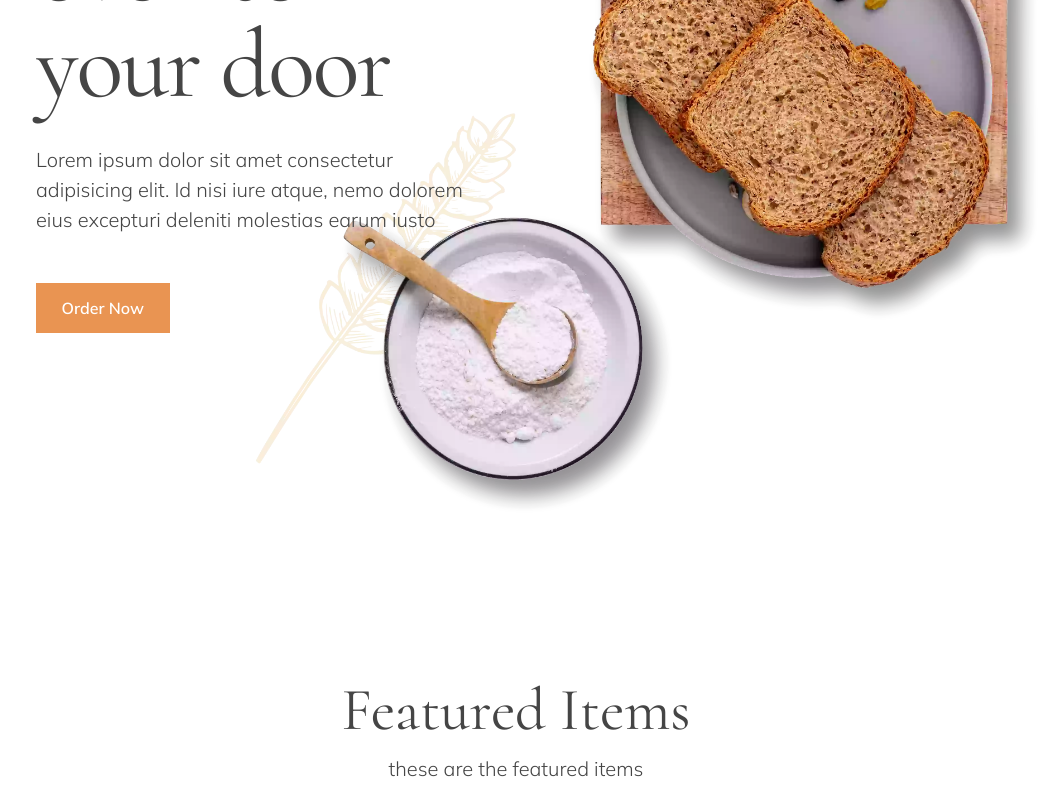
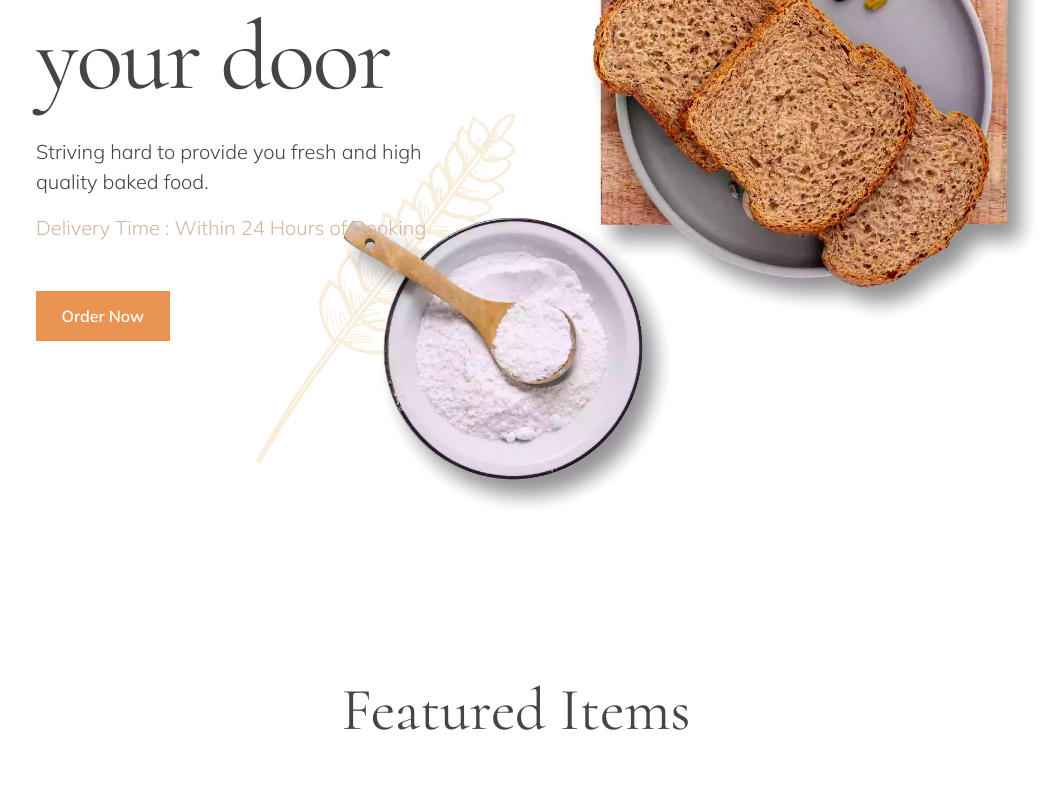
Before and after one commit to carachitgoyal/bakersatelier-frontend, a React (Create React App) app: page / in a window 1280 px wide. Shown: the part 260-1060 px from the top of the page, without its empty margins (124-1186 px from the left). Built offline with nearby package versions, Linux system fonts and the light colour scheme; no server answers; a web font is replaced by a local one.

Commit message:
final changes

```diff
--- a/src/Components/Footer/Footer.js
+++ b/src/Components/Footer/Footer.js
@@ -101,7 +101,7 @@ const Footer = () => {
             spacing={{ base: '1rem', md: '1.5rem' }}
             alignItems={'start'}
           >
-            <Text fontSize={{ base: '2xl', md: '3xl' }}>Keep In Touch</Text>
+            <Text fontSize={{ base: '2xl', md: '3xl' }}>Baker's Atelier</Text>
             <VStack alignItems={'start'}>
               <Text>#3317, Sector 19D, Chandigarh</Text>
               <Text>Phone Number - 9780928001</Text>
--- a/src/Components/Home/Categories.js
+++ b/src/Components/Home/Categories.js
@@ -81,9 +81,9 @@ const Categories = () => {
                   <Image
                     maxW={{ base: '2rem', md: '4rem' }}
                     src={PuffinImg}
-                    alt={'Puffin'}
+                    alt={'Muffins'}
                   />
-                  <Text fontSize={{ base: 'md', md: '2xl' }}>Puffins</Text>
+                  <Text fontSize={{ base: 'md', md: '2xl' }}>Muffins</Text>
                 </Center>
               </Link>
               <Link to="/breads">
--- a/src/Components/Home/FeaturedItems.js
+++ b/src/Components/Home/FeaturedItems.js
@@ -85,18 +85,12 @@ const FeaturedItems = () => {
 
   return (
     <Container my="4rem">
-      <VStack  gap="4rem">
+      <VStack gap="4rem">
         <MotionVStack animate={controls} variants={variant} initial="hidden">
           <Heading fontSize={{ base: '4xl', md: '6xl' }} fontWeight="400">
             Featured Items
           </Heading>
-          <Text
-            maxW="36rem"
-            fontWeight={'300'}
-            fontSize={{ base: 'md', md: 'xl' }}
-          >
-            these are the featured items
-          </Text>
+
           <MotionBox
             ref={ref}
             animate={controls}
--- a/src/Components/Home/Hero.js
+++ b/src/Components/Home/Hero.js
@@ -56,9 +56,16 @@ const Hero = () => {
             fontWeight={'300'}
             fontSize={{ base: 'md', md: 'xl' }}
           >
-            Lorem ipsum dolor sit amet consectetur adipisicing elit. Id nisi
-            iure atque, nemo dolorem eius excepturi deleniti molestias earum
-            iusto
+            Striving hard to provide you fresh and high quality baked food.
+          </Text>
+          <Text
+            maxW="36rem"
+            pb="1rem"
+            color={'brand.lightBrown'}
+            fontWeight={'300'}
+            fontSize={{ base: 'md', md: 'xl' }}
+          >
+            Delivery Time : Within 24 Hours of Booking
           </Text>
         </MotionBox>
         <MotionBox
```
